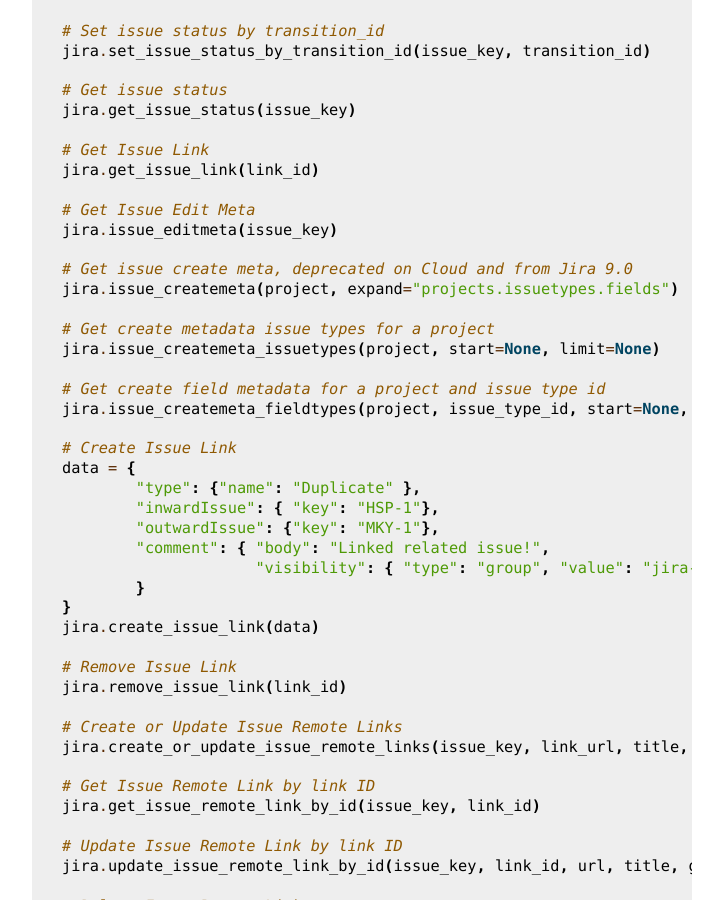
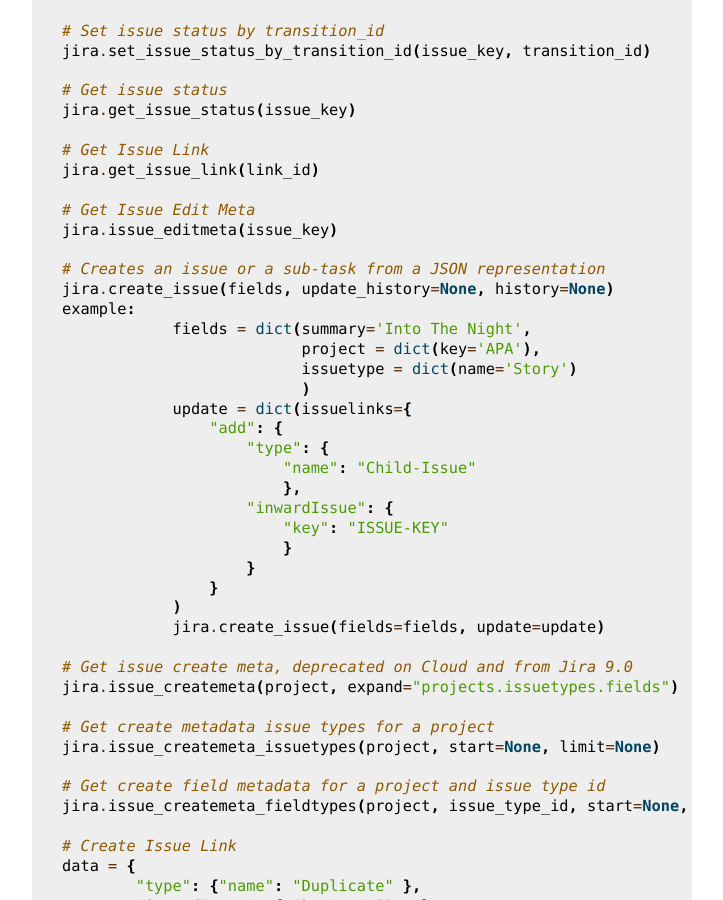
Before and after one commit to atlassian-api/atlassian-python-api, a Sphinx documentation site: the page built from docs/jira.rst, in a window 1280 px wide and 900 px high, scrolled down 5717 px. Shown: the whole window, without its empty margins (388-1111 px from the left). Built offline with Sphinx 7.4.7, drawn with Linux system fonts in a browser that asks for light colours.

Commit message:
#1568 Add doc of create_issue method

```diff
--- a/docs/jira.rst
+++ b/docs/jira.rst
@@ -300,6 +300,26 @@
 
     # Get Issue Edit Meta
     jira.issue_editmeta(issue_key)
+
+    # Creates an issue or a sub-task from a JSON representation
+    jira.create_issue(fields, update_history=None, history=None)
+    example:
+                fields = dict(summary='Into The Night',
+                              project = dict(key='APA'),
+                              issuetype = dict(name='Story')
+                              )
+                update = dict(issuelinks={
+                    "add": {
+                        "type": {
+                            "name": "Child-Issue"
+                            },
+                        "inwardIssue": {
+                            "key": "ISSUE-KEY"
+                            }
+                        }
+                    }
+                )
+                jira.create_issue(fields=fields, update=update)
 
     # Get issue create meta, deprecated on Cloud and from Jira 9.0
     jira.issue_createmeta(project, expand="projects.issuetypes.fields")
```
